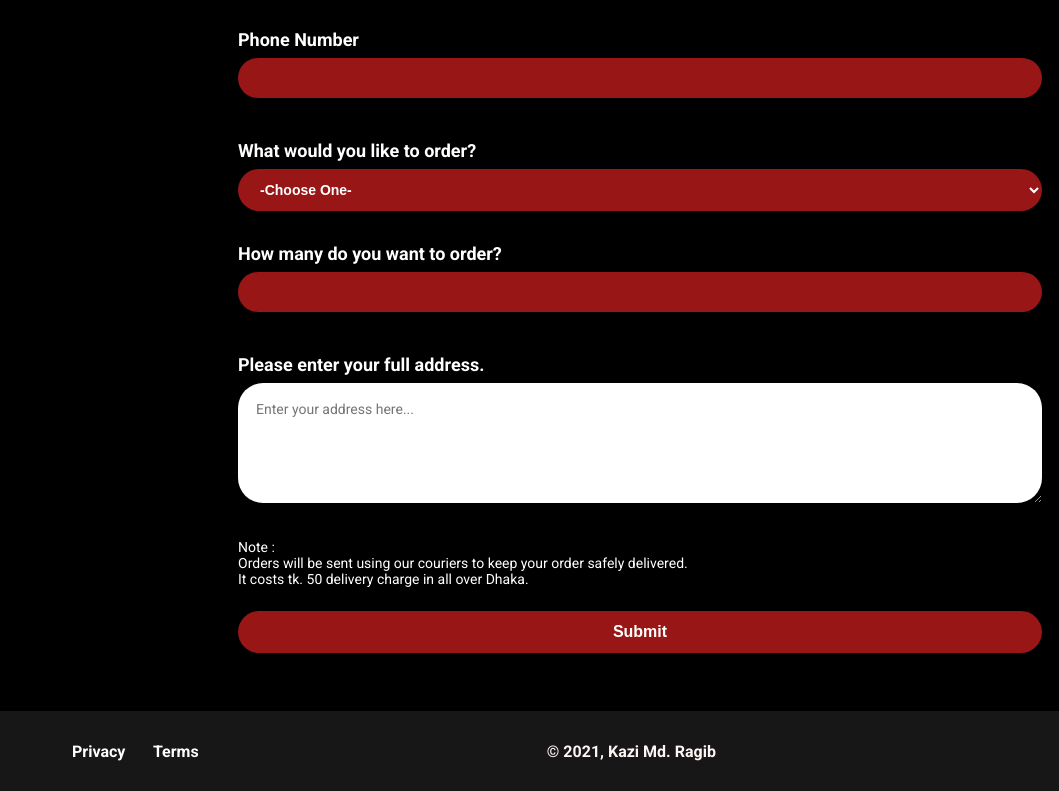
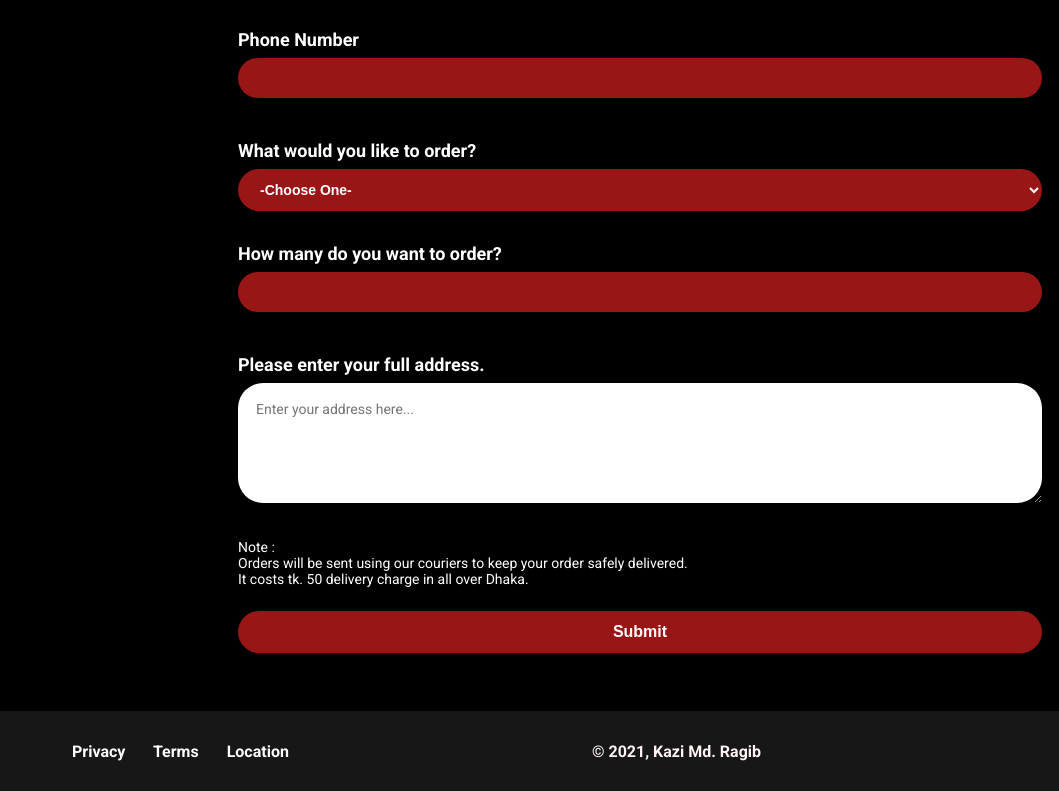
Before and after one commit to kaziragib18/SOUL-BURGER-Landing-page, a plain HTML site: page index.html in a window 1280 px wide. Shown: the part 3415-4206 px from the top of the page, 0-1059 px from the left. Drawn offline with Linux system fonts and the light colour scheme.

Commit message:
Update index.html

```diff
--- a/index.html
+++ b/index.html
@@ -39,34 +39,7 @@
                 <img style="width: 100%;" src="img/buger1.2.png" alt="Cake">
             </div>
         </section>
-<!--
-        <div class="container">
-            <section id="features">
-                <div class="flexRow">
-                    <div class="flexCol">
-                        <div class="featureCard">
-                            <i class="fa fa-cloud-meatball fa-3x"></i>
-                            <h2>Premium Ingredients</h2>
-                            <p>We work with local farmers near each of our locations.</p>
-                        </div>
-                    </div>
-                    <div class="flexCol">
-                        <div class="featureCard">
-                            <i class="fa fa-money-bill-wave fa-3x"></i>
-                            <h2>Customizable Prices</h2>
-                            <p>Lorem ipsum dolor sit, amet consectetur adipisicing elit. Delectus sapiente autem quasi modi ipsam quo.</p>
-                        </div>
-                    </div>
-                    <div class="flexCol">
-                        <div class="featureCard">
-                            <i class="fa fa-shipping-fast fa-3x"></i>
-                            <h2>Fast Delivary</h2>
-                            <p>Lorem ipsum dolor sit, amet consectetur adipisicing elit. Delectus sapiente autem quasi modi ipsam quo.</p>
-                        </div>
-                    </div>
-                </div>
-            </section>
-        -->
+
             <section id="products">
                 <div class="flexRow-product">
                     <div class="flexCol-product">
@@ -231,6 +204,8 @@
         <div class="footer-info">
             <a href="#">Privacy</a>
             <a href="#">Terms</a>
+            <a href="#">Location</a>
+
         </div>
 
         <div class="copyRights">
```
